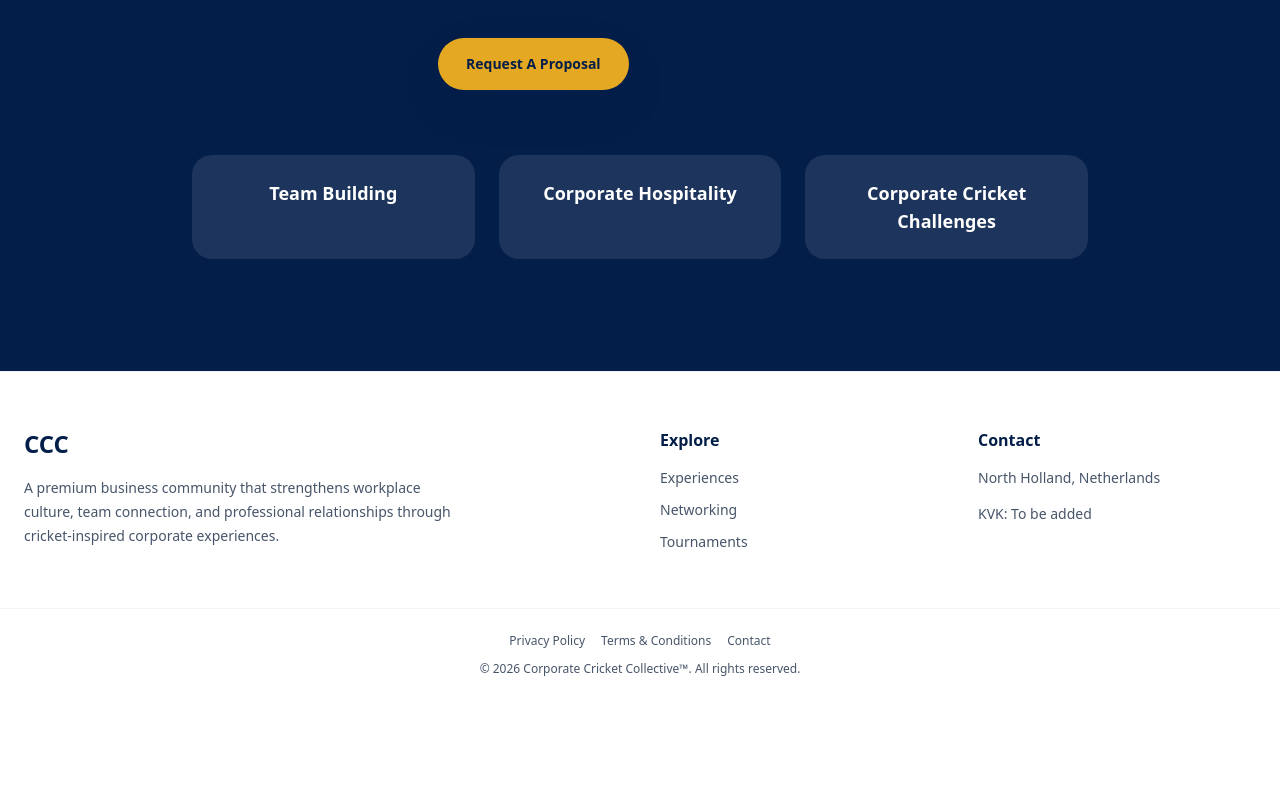
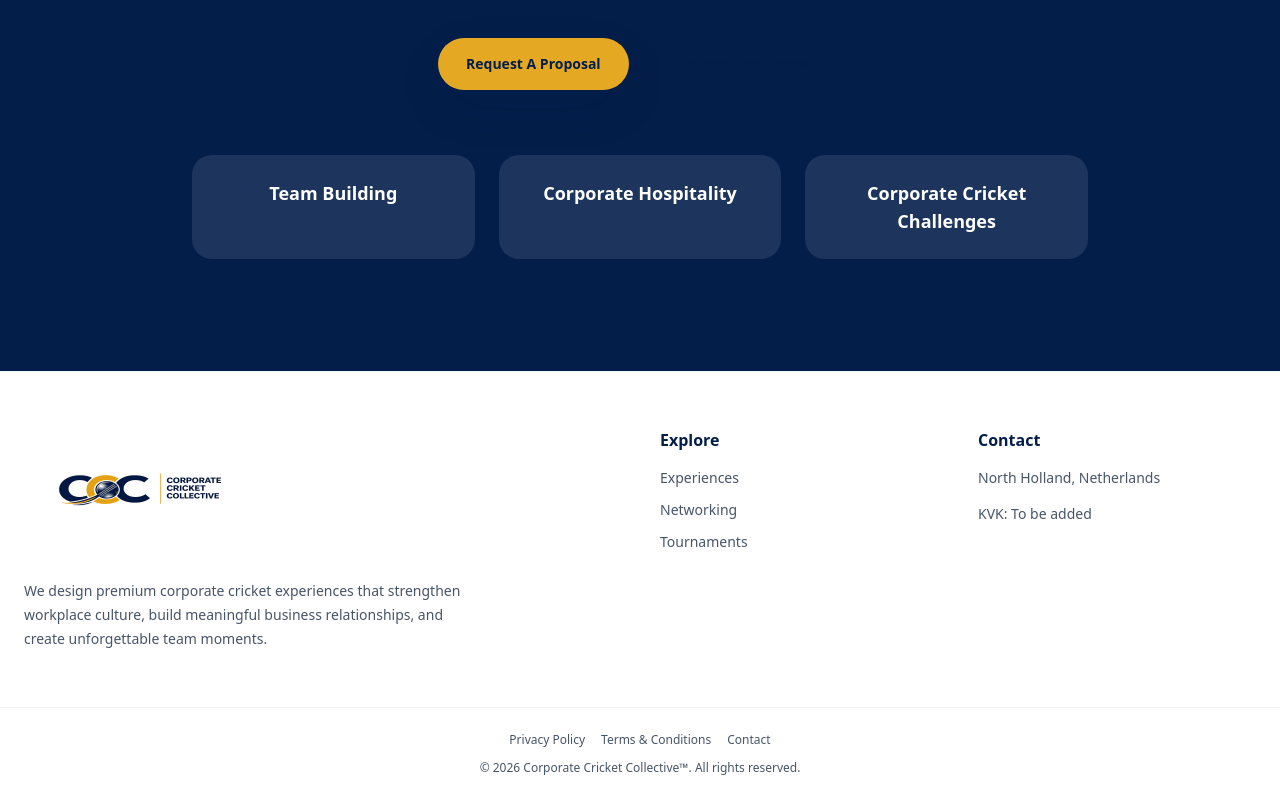
Before and after one commit to ianwessels-ai/ccc-premium-b2b-website, a Next.js app: page / in a window 1280 px wide. Shown: the part 7998-8798 px from the top of the page. Before the commit the page ends 8699 px from the top, so only its background shows below. Built offline with nearby package versions, Linux system fonts and the light colour scheme.

Commit message:
Update Footer.tsx

```diff
--- a/components/Footer.tsx
+++ b/components/Footer.tsx
@@ -1,3 +1,4 @@
+import Image from "next/image";
 import Link from "next/link";
 
 export function Footer() {
@@ -5,11 +6,15 @@ export function Footer() {
     <footer className="border-t border-slate-100 bg-white">
       <div className="mx-auto grid max-w-7xl gap-10 px-6 py-14 md:grid-cols-4">
         <div className="md:col-span-2">
-          <h3 className="text-2xl font-black text-navy">CCC</h3>
+          <Image
+          src="/logo.png"
+          alt="Corporate Cricket Collective"
+          width={260}
+           height={80}
+           className="h-auto w-[240px]"
+/>
           <p className="mt-4 max-w-md text-sm leading-6 text-bodyText">
-            A premium business community that strengthens workplace culture,
-            team connection, and professional relationships through
-            cricket-inspired corporate experiences.
+            We design premium corporate cricket experiences that strengthen workplace culture, build meaningful business relationships, and create unforgettable team moments.
           </p>
         </div>
         <div>
```
